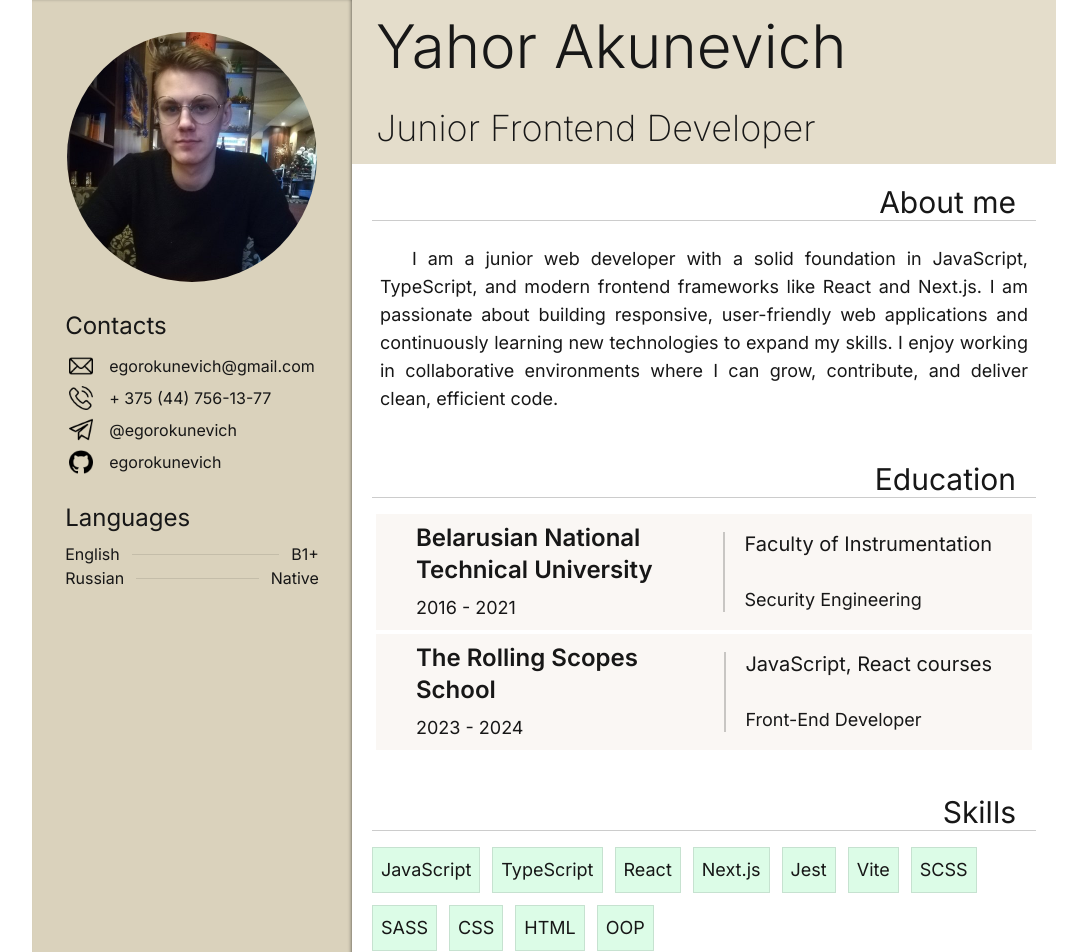
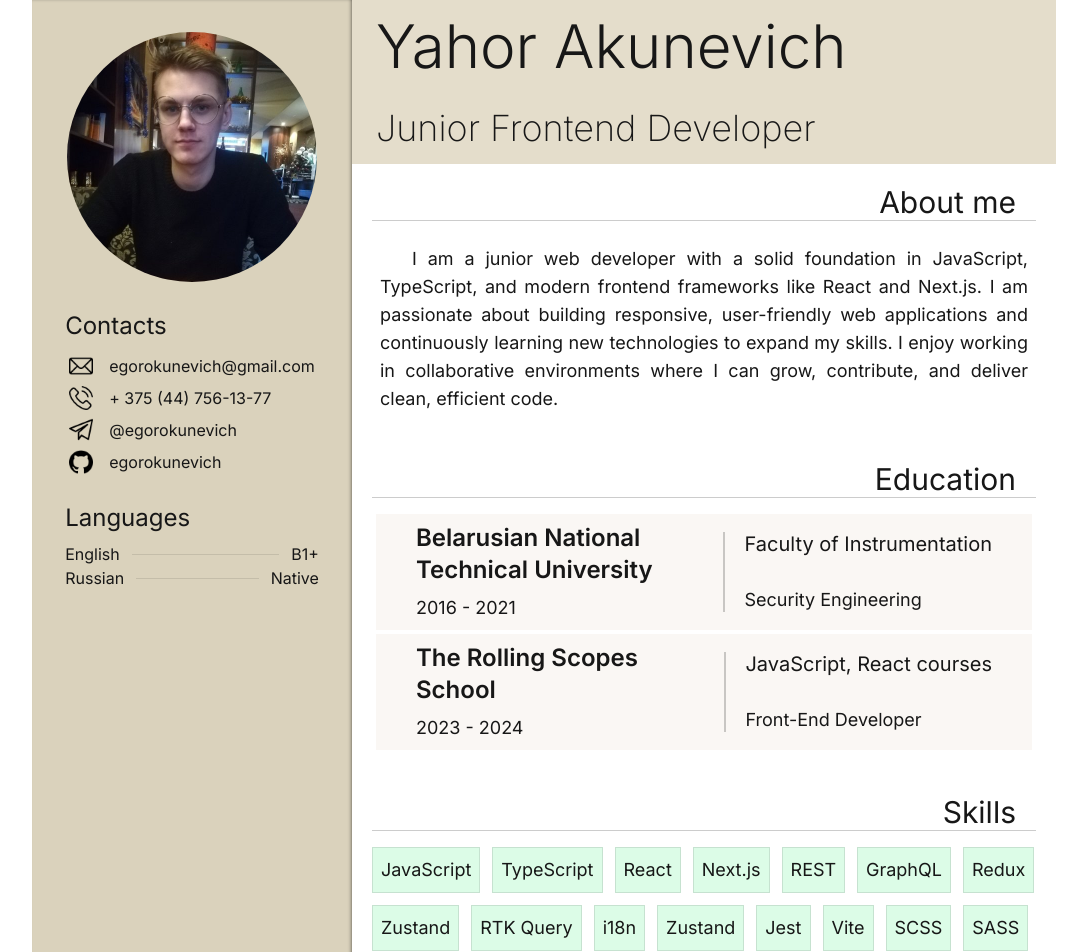
Before and after one commit to egorokunevich/cv, a Next.js app: page / in a window 1280 px wide. Shown: the top 952 px of the page, without its empty margins (96-1183 px from the left). Built offline with nearby package versions, Linux system fonts and the light colour scheme.

Commit message:
feat: add more skills

```diff
--- a/app/page.tsx
+++ b/app/page.tsx
@@ -43,6 +43,13 @@ export default function Home() {
             <Skill skill="TypeScript" />
             <Skill skill="React" />
             <Skill skill="Next.js" />
+            <Skill skill="REST" />
+            <Skill skill="GraphQL" />
+            <Skill skill="Redux" />
+            <Skill skill="Zustand" />
+            <Skill skill="RTK Query" />
+            <Skill skill="i18n" />
+            <Skill skill="Zustand" />
             <Skill skill="Jest" />
             <Skill skill="Vite" />
             <Skill skill="SCSS" />
```
